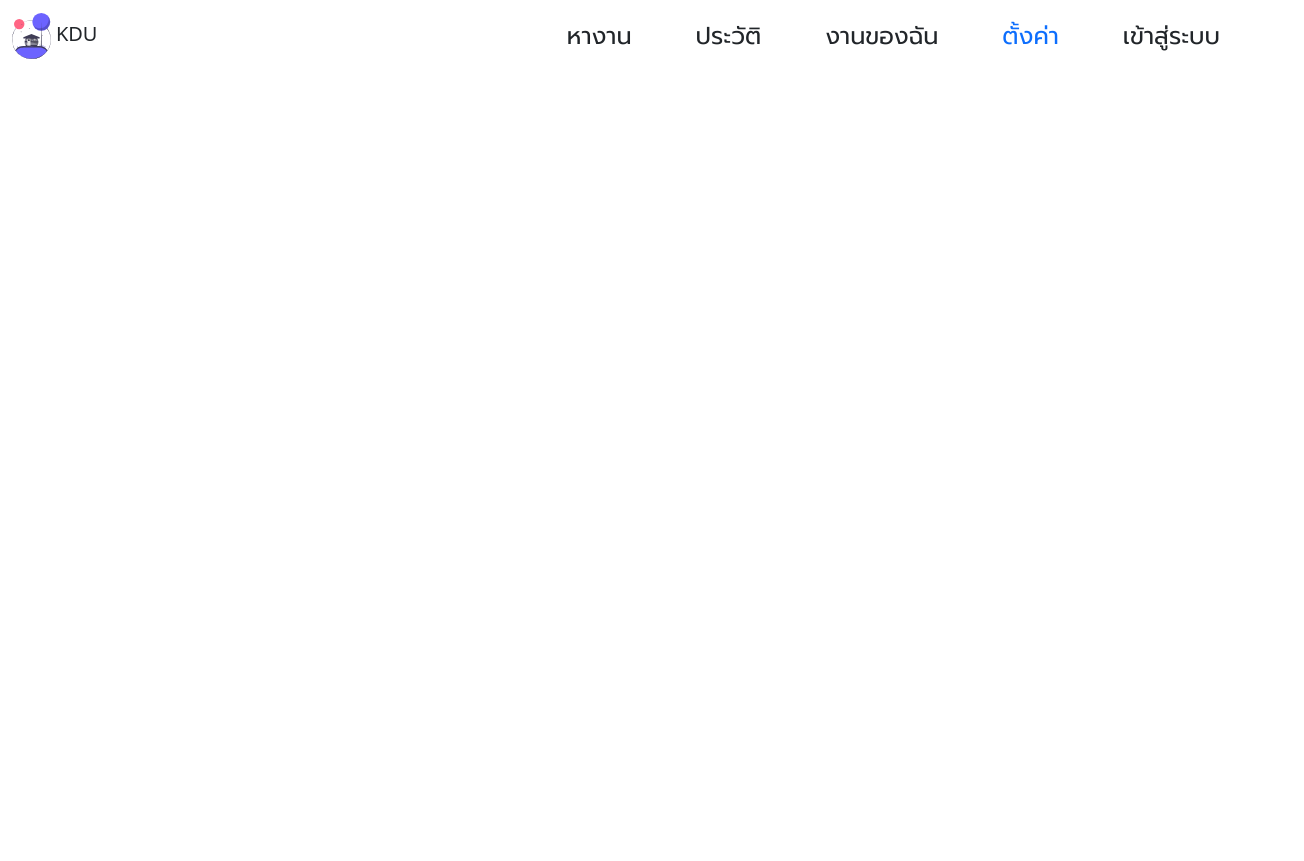
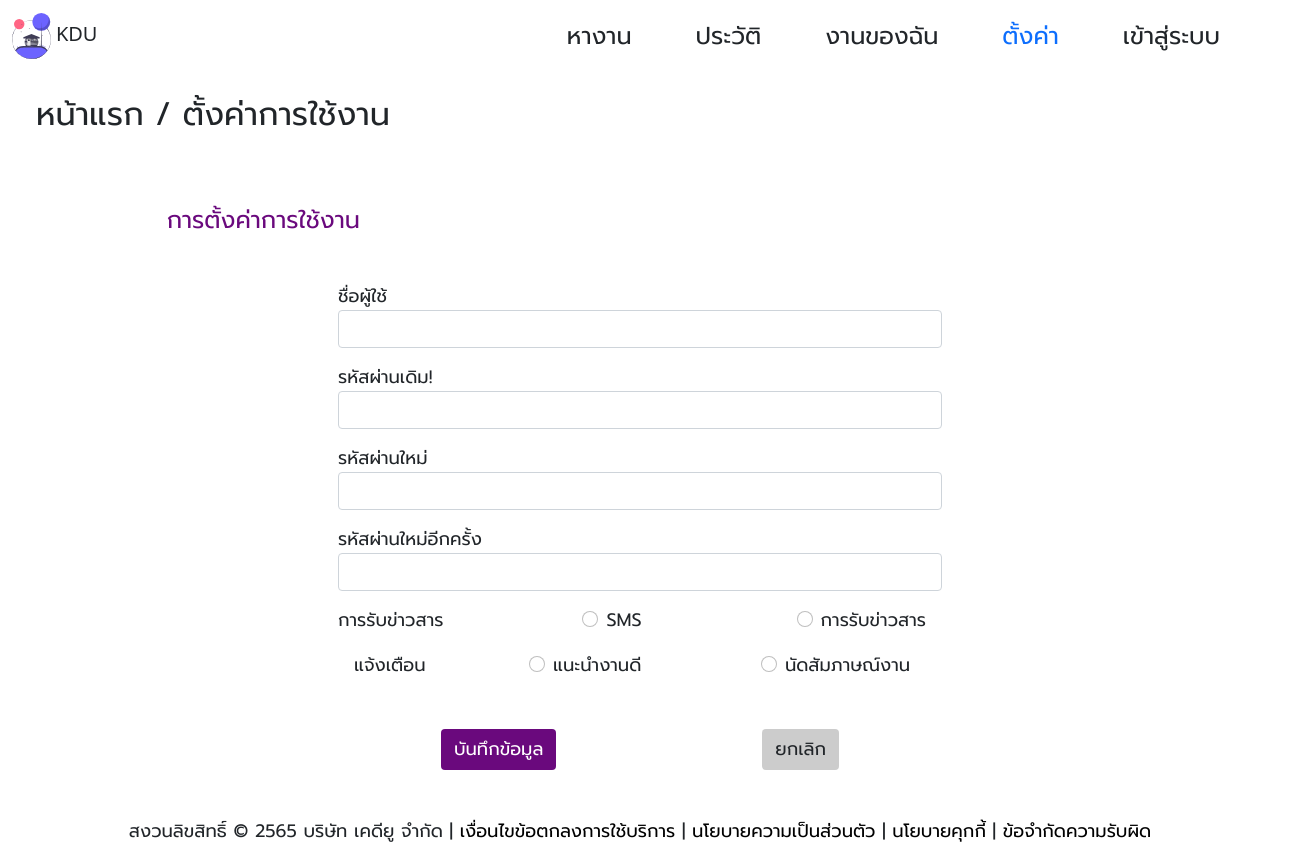
Before and after one commit to Web-design-and-programming/Front-end-web-development, a plain HTML site: page pages/setup.html in a window 1280 px wide. Shown: the whole page, 1304 px wide, since content can reach past the window. Before the commit the page ends 800 px from the top, so only its background shows below. Drawn offline with nearby package versions, Linux system fonts and the light colour scheme; files whose address does not match are found by name.

Commit message:
เสร็จแล้วมั้ง

```diff
--- a/pages/setup.html
+++ b/pages/setup.html
@@ -90,7 +90,79 @@
       <!--  end navbar -->
 
 
+      <body class="bg-white ">
+        <section class="container-fluid">
+          <div class="row">
+            <h1 class="font-32 m-4" >หน้าแรก / ตั้งค่าการใช้งาน</h1>
 
+
+          </div>
+          <div class="row">
+            <div class="col-1"></div>
+            <div class="col-11"><h1 class=" font-24 m-5 color-font-purple "> การตั้งค่าการใช้งาน</h1></div>
+          </div>
+          <div class="container  w-50">
+            <div class="mb-3">
+              <label for="exampleFormControlInput1" class="font-18">ชื่อผู้ใช้</label>
+              <input type="email" class="form-control" id="exampleFormControlInput1" placeholder="">
+            </div>
+            <div class="mb-3">
+              <label for="exampleFormControlInput1" class="font-18">รหัสผ่านเดิม!</label>
+              <input type="email" class="form-control" id="exampleFormControlInput1" placeholder="">
+            </div>
+            <div class="mb-3">
+              <label for="exampleFormControlInput1" class="font-18">รหัสผ่านใหม่</label>
+              <input type="email" class="form-control" id="exampleFormControlInput1" placeholder="">
+
+            </div>
+            <div class="mb-3">
+              <label for="exampleFormControlInput1" class="font-18">รหัสผ่านใหม่อีกครั้ง</label>
+              <input type="email" class="form-control" id="exampleFormControlInput1" placeholder="">
+
+            </div>
+          <div class="justify-content-between d-flex ">
+            <h class="font-18 ">การรับข่าวสาร</h>
+            <div class="form-check form-check-inline align-self-center">
+              <input class="form-check-input align-self-center" type="radio" name="inlineRadioOptions" id="inlineRadio1" value="option1 ">
+              <label class="font-18">SMS</label>
+            </div>
+            <div class="form-check form-check-inline align-self-center">
+              <input class="form-check-input" type="radio" name="inlineRadioOptions" id="inlineRadio2" value="option2">
+              <label class="font-18">การรับข่าวสาร</label>
+            </div>
+          </div>
+
+          <div class="justify-content-between d-flex m-3 ">
+            <h class="font-18 ">แจ้งเตือน</h>
+            <div class="form-check form-check-inline align-self-center">
+              <input class="form-check-input align-self-center" type="radio" name="inlineRadioOptions" id="inlineRadio1" value="option1">
+              <label class="font-18 ">แนะนำงานดี</label>
+            </div>
+            <div class="form-check form-check-inline align-self-center">
+
+              <input class="form-check-input" type="radio" name="inlineRadioOptions" id="inlineRadio2" value="option2">
+              <label class="font-18 ">นัดสัมภาษณ์งาน</label>
+            </div>
+          </div>
+
+
+            <div class="d-flex justify-content-around my-5">
+              <a name="" id="" class="btn btn-purple font-18 bg-purple-10 text-white" href="#" role="button">บันทึกข้อมูล</a>
+              <a name="" id="" class="btn btn-grey font-18 bg-grey-10  " href="#" role="button">ยกเลิก</a>
+            </div>
+          </div>
+        </section>
+
+      </section>
+      <footer class="text-center  ">
+        <p class="my-3 font-18 ">
+          สงวนลิขสิทธิ์ © 2565 บริษัท เคดียู จำกัด |
+          <a href="" class="underline">เงื่อนไขข้อตกลงการใช้บริการ</a> |
+          <a href="" class="underline">นโยบายความเป็นส่วนตัว</a> |
+          <a href="" class="underline">นโยบายคุกกี้</a> |
+          <a href="" class="underline">ข้อจำกัดความรับผิด</a>
+        </p>
+      </footer>
 
     <script src="https://unpkg.com/scrollreveal@4.0.0/dist/scrollreveal.min.js"></script>
     <script src="scripts/main.js"></script>
--- a/styles/style.css
+++ b/styles/style.css
@@ -4,6 +4,7 @@
   --green-main:#E8F6EF;
   --purple-main:#6A097D;
   --pink-main:#FDE8E9;
+  --grey-main:#CCCCCC;
   --mian-font:'Prompt', sans-serif;
   --font-18:18px;
   --font-24:24px;
@@ -30,6 +31,9 @@ body{
 }
 .bg-green-80{
   background-color: var(--green-main);
+}
+.bg-grey-10{
+  background-color: #CCCCCC;
 }
 .bg-pink-20{
   background-color: var(--pink-main);
```
Also changed, not shown: pages/filehistory.html (added, +146 -0 lines).
